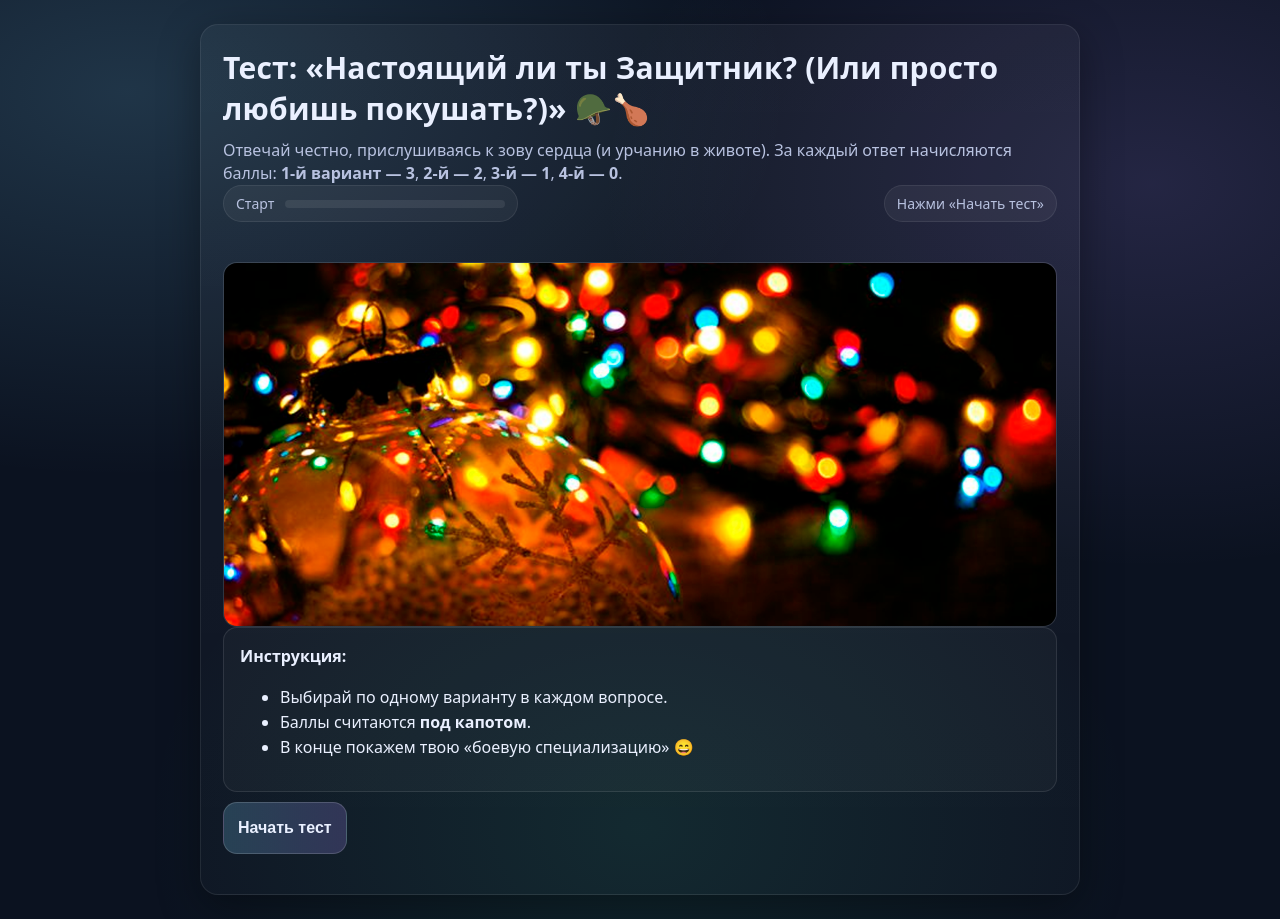
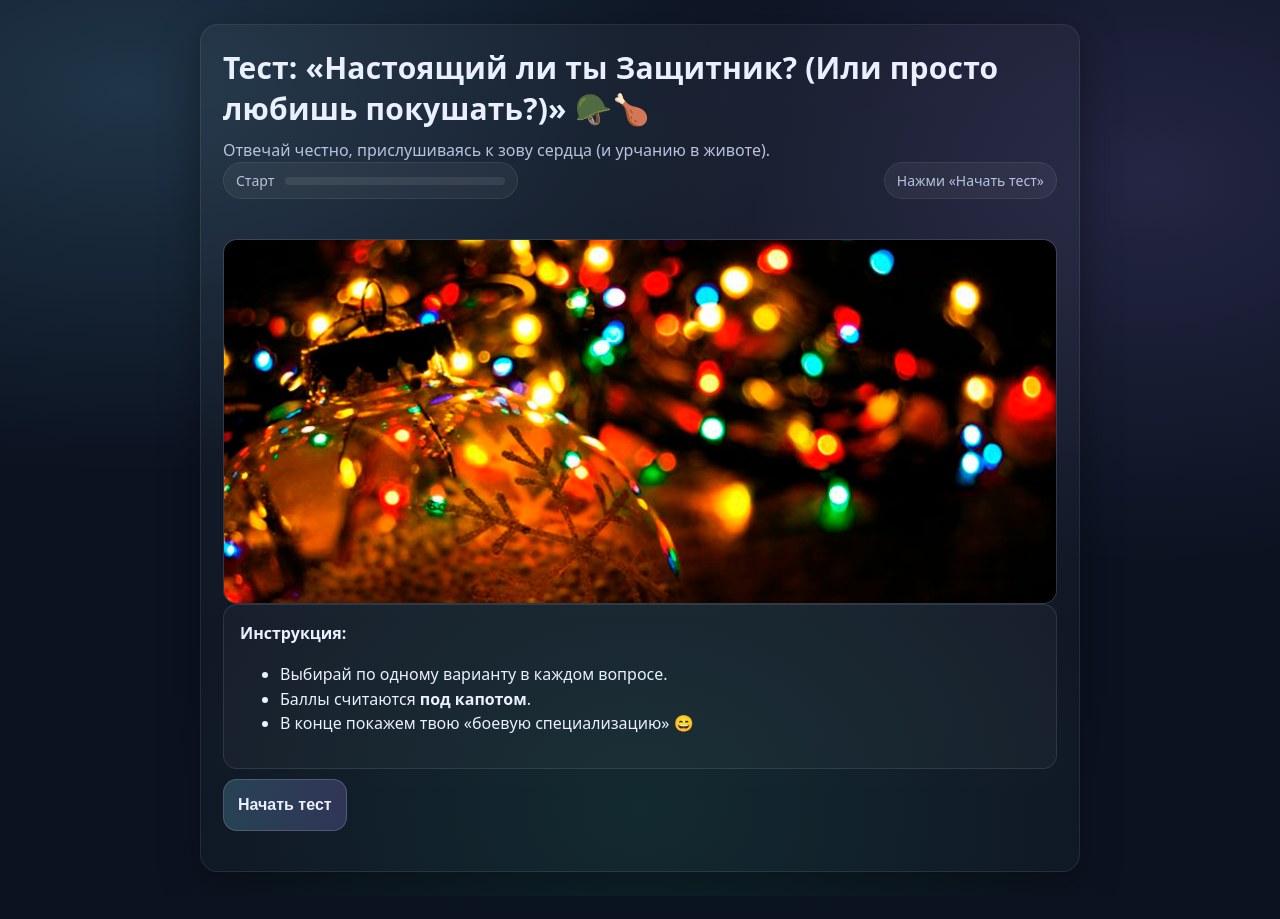
Before and after one commit to zefirova/defender_test, a plain HTML site: page index.html in a window 1280 px wide. After the commit the page ends 896 px from the top, so only its background shows below. Drawn offline with Linux system fonts and the light colour scheme.

Commit message:
Update index.html

```diff
--- a/index.html
+++ b/index.html
@@ -127,7 +127,6 @@
         <h1>Тест: «Настоящий ли ты Защитник? (Или просто любишь покушать?)» 🪖🍗</h1>
         <p class="subtitle">
           Отвечай честно, прислушиваясь к зову сердца (и урчанию в животе).
-          За каждый ответ начисляются баллы: <strong>1-й вариант — 3</strong>, <strong>2-й — 2</strong>, <strong>3-й — 1</strong>, <strong>4-й — 0</strong>.
         </p>
       </header>
 
```
